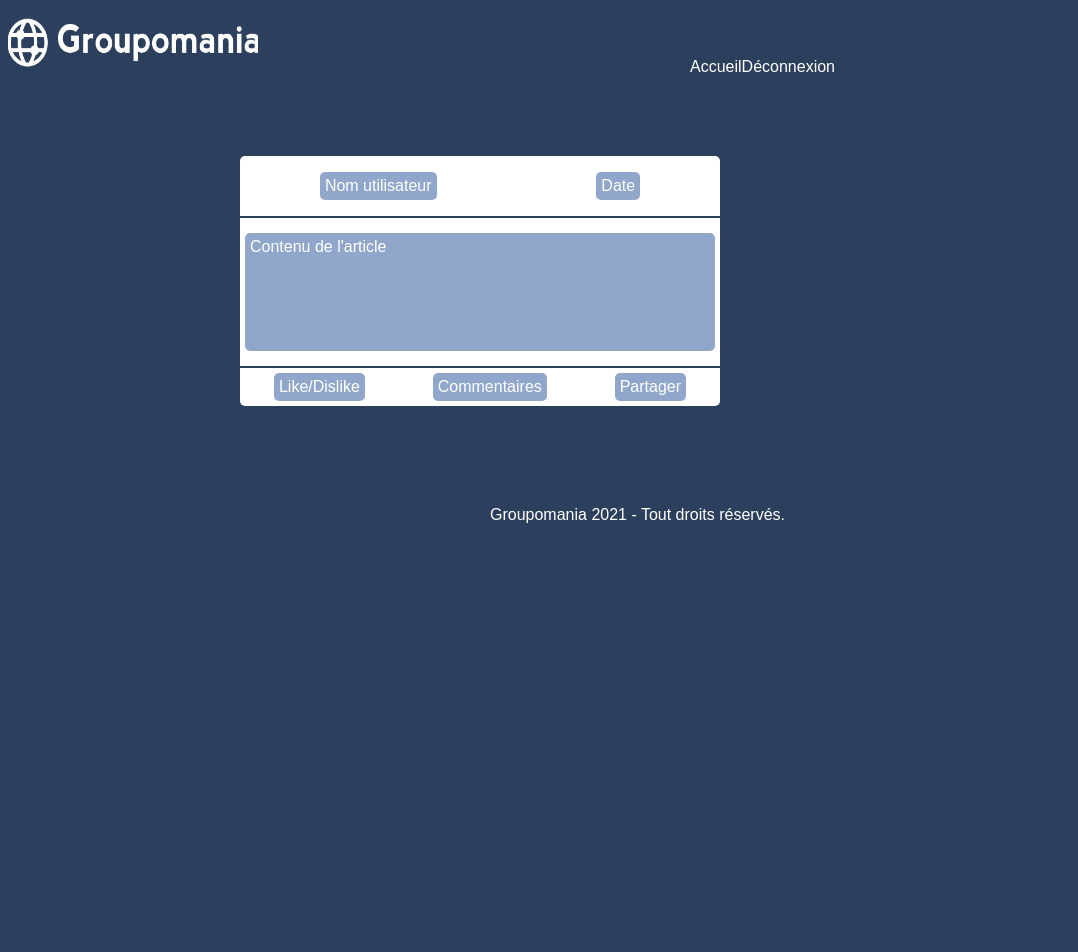
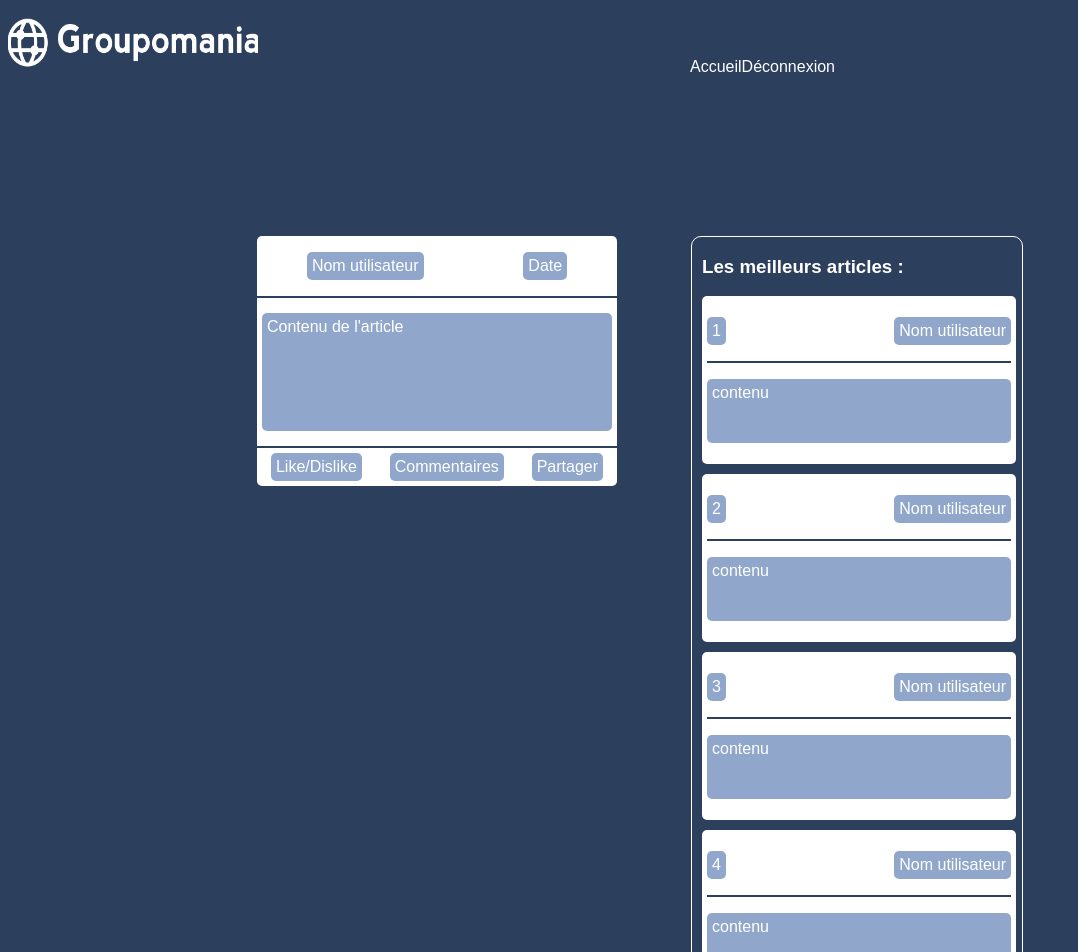
Before and after one commit to AlmoHelo/groupomania, a Vue app in the folder frontend/: page /accueil in a window 1280 px wide. Shown: the top 952 px of the page, without its empty margins (0-1078 px from the left). Before the commit the page ends 800 px from the top, so only its background shows below. Built offline with nearby package versions, Linux system fonts and the light colour scheme.

Commit message:
ajout classement

```diff
--- a/frontend/src/components/articleAccueil.vue
+++ b/frontend/src/components/articleAccueil.vue
@@ -1,11 +1,13 @@
   <template>
-  <section>
+  <section class="touslesarticles">
     <article>
       <div class="entete">
         <p>Nom utilisateur</p>
         <p>Date</p>
       </div>
-      <p class="contenu">Contenu de l'article<br><br><br><br><br><br></p>
+      <p class="contenu">
+        Contenu de l'article<br /><br /><br /><br /><br /><br />
+      </p>
       <div class="bas">
         <p>Like/Dislike</p>
         <p>Commentaires</p>
@@ -22,8 +24,11 @@ export default {
 </script>
 
 <style lang="scss">
+.touslesarticles {
+  width: 50%;
+}
 article {
-  width: 60%;
+  width: 90%;
   max-height: 300px;
   background-color: white;
   border-radius: 5px;
--- /dev/null
+++ b/frontend/src/components/top.vue
@@ -0,0 +1,70 @@
+<template>
+  <section class="top">
+    <h3>Les meilleurs articles :</h3>
+    <div class="toparticle">
+      <div class="entete topart">
+        <p>1</p>
+        <p>Nom utilisateur</p>
+      </div>
+      <p>contenu <br><br><br></p>
+    </div>
+    <div class="toparticle">
+      <div class="entete topart">
+        <p>2</p>
+        <p>Nom utilisateur</p>
+      </div>
+      <p>contenu<br><br><br></p>
+    </div>
+    <div class="toparticle">
+      <div class="entete topart">
+        <p>3</p>
+        <p>Nom utilisateur</p>
+      </div>
+      <p>contenu<br><br><br></p>
+    </div>
+    <div class="toparticle">
+      <div class="entete topart">
+        <p>4</p>
+        <p>Nom utilisateur</p>
+      </div>
+      <p>contenu<br><br><br></p>
+    </div>
+    <div class="toparticle">
+      <div class="entete topart">
+        <p>5</p>
+        <p>Nom utilisateur</p>
+      </div>
+      <p>contenu<br><br><br></p>
+    </div>
+  </section>
+</template>
+
+<script>
+export default {
+  name: "top",
+};
+</script>
+
+<style lang="scss">
+.top {
+  border: 1px solid white;
+  width: 40%;
+  border-radius: 10px;
+  padding-left: 10px;
+}
+.toparticle {
+  width: 95%;
+  margin-bottom: 10px;
+  background-color: white;
+  border-radius: 5px;
+  padding: 5px;
+  & p {
+    background-color: #90a7cb;
+    padding: 5px;
+    border-radius: 5px;
+  }
+}
+.topart {
+  justify-content: space-between;
+}
+</style>
--- a/frontend/src/views/accueil.vue
+++ b/frontend/src/views/accueil.vue
@@ -1,7 +1,10 @@
 <template>
   <headerPage/>
 
+<section class="sectionAccueil">
   <articleAccueil/>
+  <top/>
+</section>
 
   <footer>
     <p>Groupomania 2021 - Tout droits réservés.</p>
@@ -10,17 +13,21 @@
 
 <script>
 import headerPage from "../components/headerpage.vue";
-import articleAccueil from "../components/articleAccueil.vue"
+import articleAccueil from "../components/articleAccueil.vue";
+import top from "../components/top.vue";
 export default {
   name: "accueil",
   components:{
      headerPage,
-     articleAccueil
+     articleAccueil,
+     top
   }
 }
 </script>
 
 <style lang="scss">
-
+.sectionAccueil{
+  display: flex;
+}
 
 </style>
```
